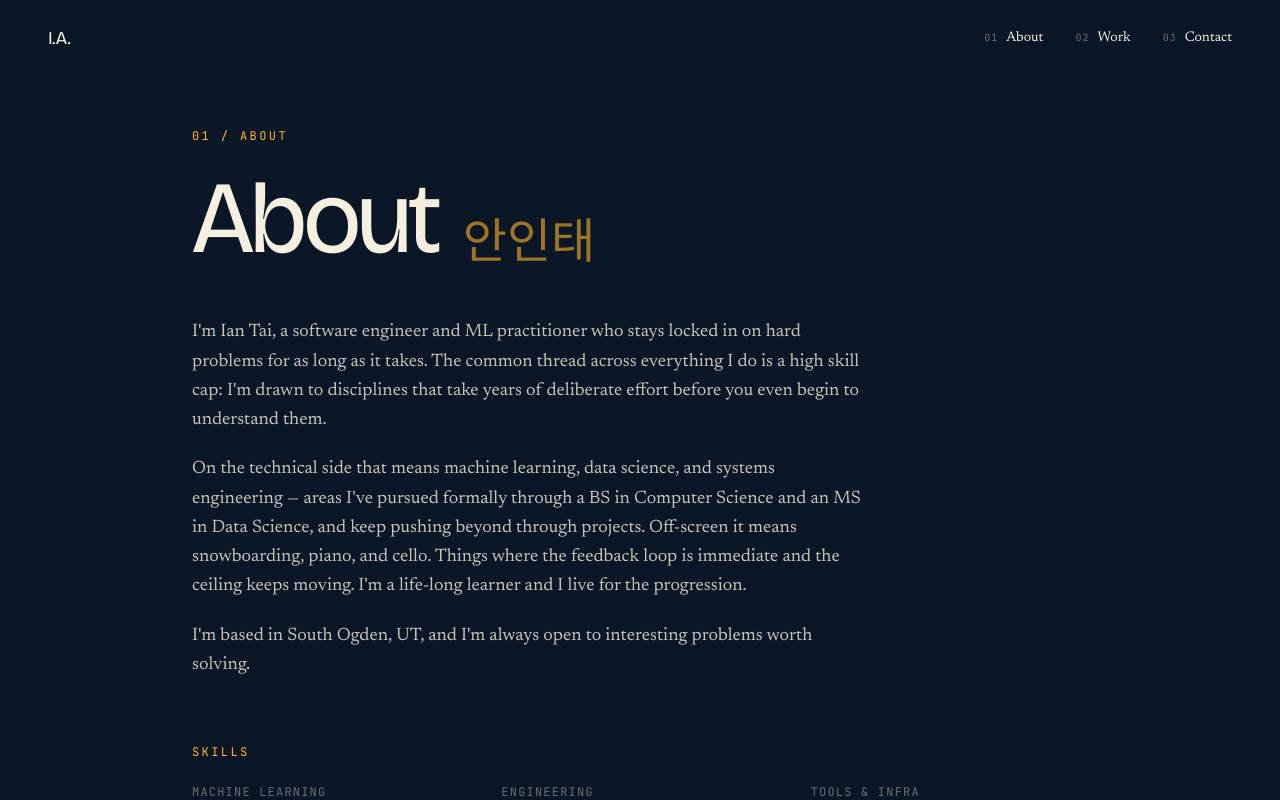
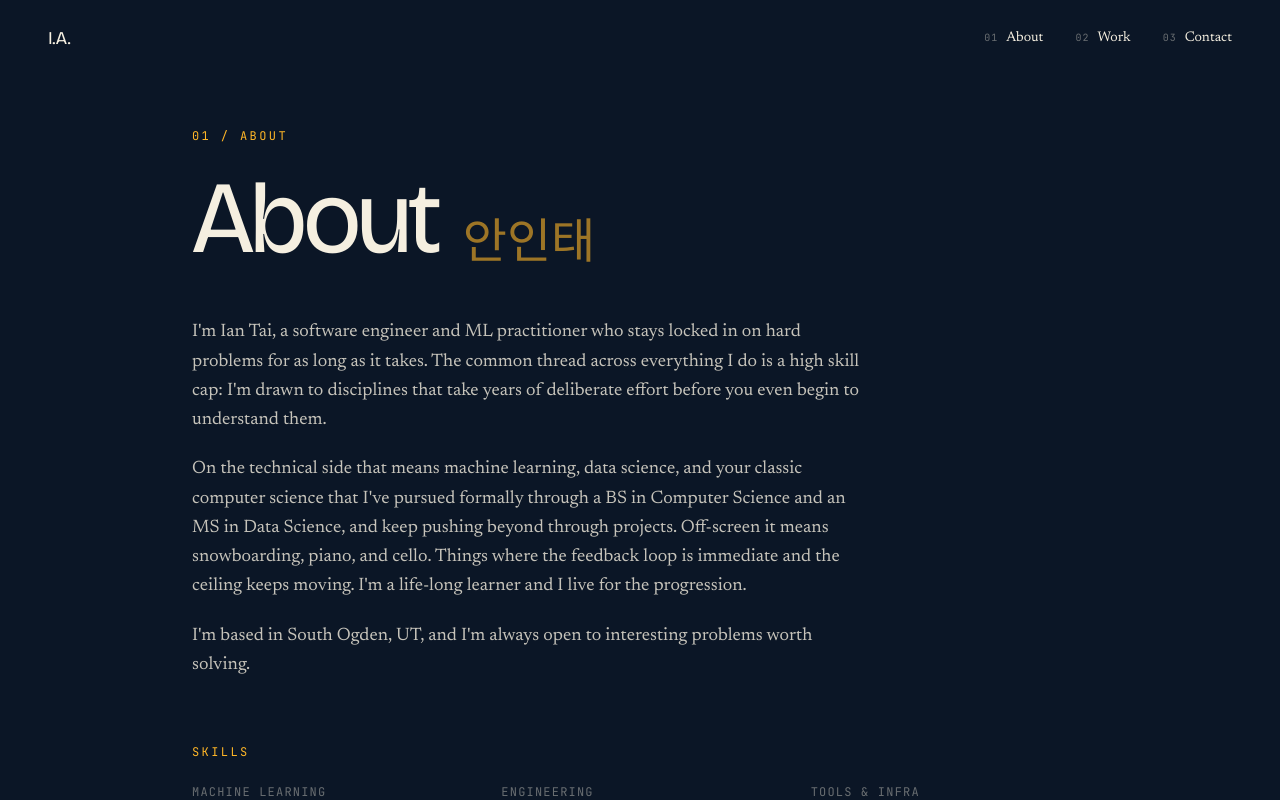
Before and after one commit to IanTaiAhn/portfolio, a Next.js app: page /about in a window 1280 px wide. Shown: the top 800 px of the page. Built offline with nearby package versions, Linux system fonts and the light colour scheme; a web font is replaced by a local one.

Commit message:
does this sound right?

```diff
--- a/app/about/page.tsx
+++ b/app/about/page.tsx
@@ -40,7 +40,7 @@ export default function AboutPage() {
             </p>
             <p>
               On the technical side that means machine learning, data science,
-              and systems engineering — areas I&apos;ve pursued formally through
+              and your classic computer science that I&apos;ve pursued formally through
               a BS in Computer Science and an MS in Data Science, and keep
               pushing beyond through projects. Off-screen it means snowboarding,
               piano, and cello. Things where the feedback loop is immediate and the
```
